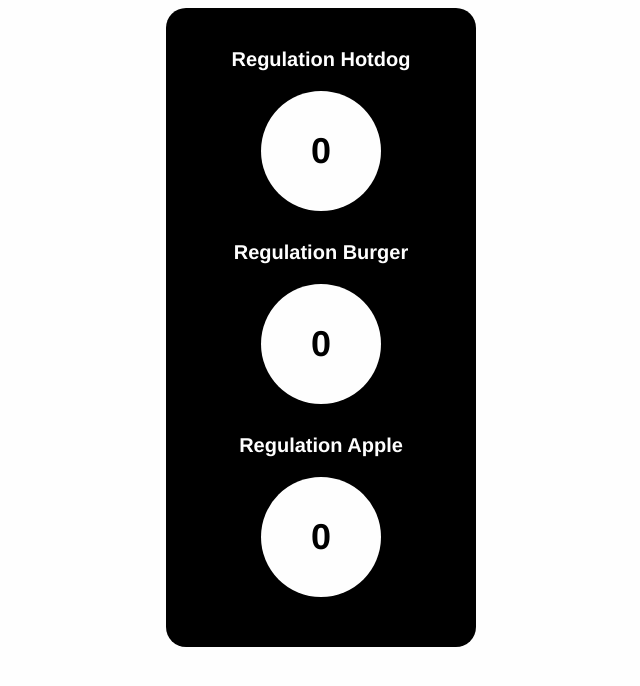
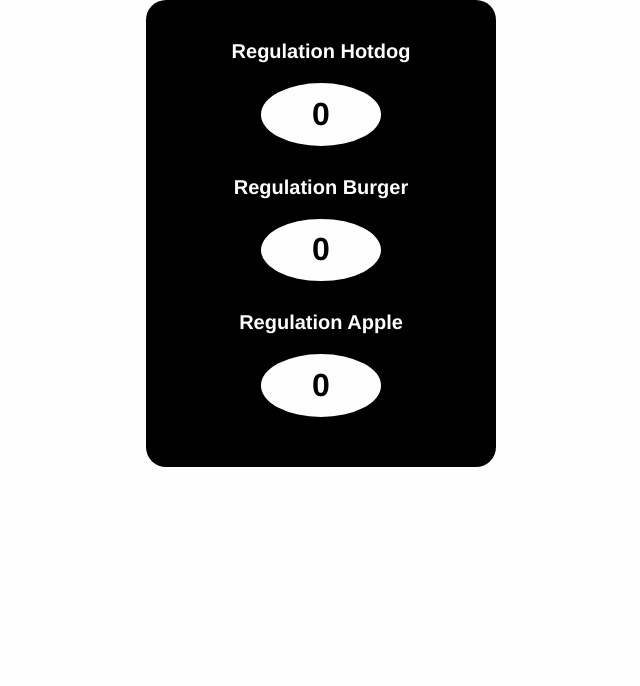
Before and after one commit to Reg-Montee/regulation-food-counter, a Flask app: page /iframe in a window 1280 px wide. Shown: the top 686 px of the page, without its empty margins (319-959 px from the left). Run offline with Flask 3, Linux system fonts and the light colour scheme; data that the repository does not hold is empty.

Commit message:
Update iframe.html

```diff
--- a/templates/iframe.html
+++ b/templates/iframe.html
@@ -1,4 +1,3 @@
-
 <!DOCTYPE html>
 <html>
 <head>
@@ -7,25 +6,41 @@
             background-color: #FEFEFE;
             font-family: "Helvetica", sans-serif;
             font-weight: bold;
+            margin: 0;
+        }
+        .aspect-ratio-box {
+            position: relative;
+            width: 100%;
+            max-width: 350px;
+            margin: auto;
+            aspect-ratio: 3 / 4; /* Maintains 3:4 ratio */
         }
         .container {
+            position: absolute;
+            top: 0; left: 0; right: 0; bottom: 0;
             background-color: #000000;
             border-radius: 20px;
             padding: 40px 5px 20px 5px;
-            width: 300px;
-            margin: auto;
+            display: flex;
+            flex-direction: column;
+            justify-content: center;
+            width: 100%;
+            height: 100%;
+            box-sizing: border-box;
         }
         .counter {
             background-color: #FEFEFE;
             color: #000000;
             border-radius: 50%;
-            width: 120px;
-            height: 120px;
+            width: 38vw; /* Responsive width */
+            max-width: 120px;
+            height: 38vw;
+            max-height: 120px;
             display: flex;
             align-items: center;
             justify-content: center;
-            margin: 30px auto; /* Increased vertical spacing */
-            font-size: 36px;
+            margin: 30px auto;
+            font-size: 2em;
         }
         .title {
             color: #FEFEFE;
@@ -33,9 +48,20 @@
             margin-bottom: -10px;
             font-size: 20px;
         }
+        @media (max-width: 400px) {
+            .counter {
+                width: 60vw;
+                height: 60vw;
+                font-size: 1.5em;
+            }
+            .aspect-ratio-box {
+                max-width: 95vw;
+            }
+        }
     </style>
 </head>
 <body>
+    <div class="aspect-ratio-box">
         <div class="container">
             <div class="title">Regulation Hotdog</div>
             <div class="counter">{{ counts['Regulation Hotdog'] }}</div>
@@ -44,5 +70,6 @@
             <div class="title">Regulation Apple</div>
             <div class="counter">{{ counts['Regulation Apple'] }}</div>
         </div>
+    </div>
 </body>
 </html>
```
Lines whose indentation alone changed are shown as unchanged.
